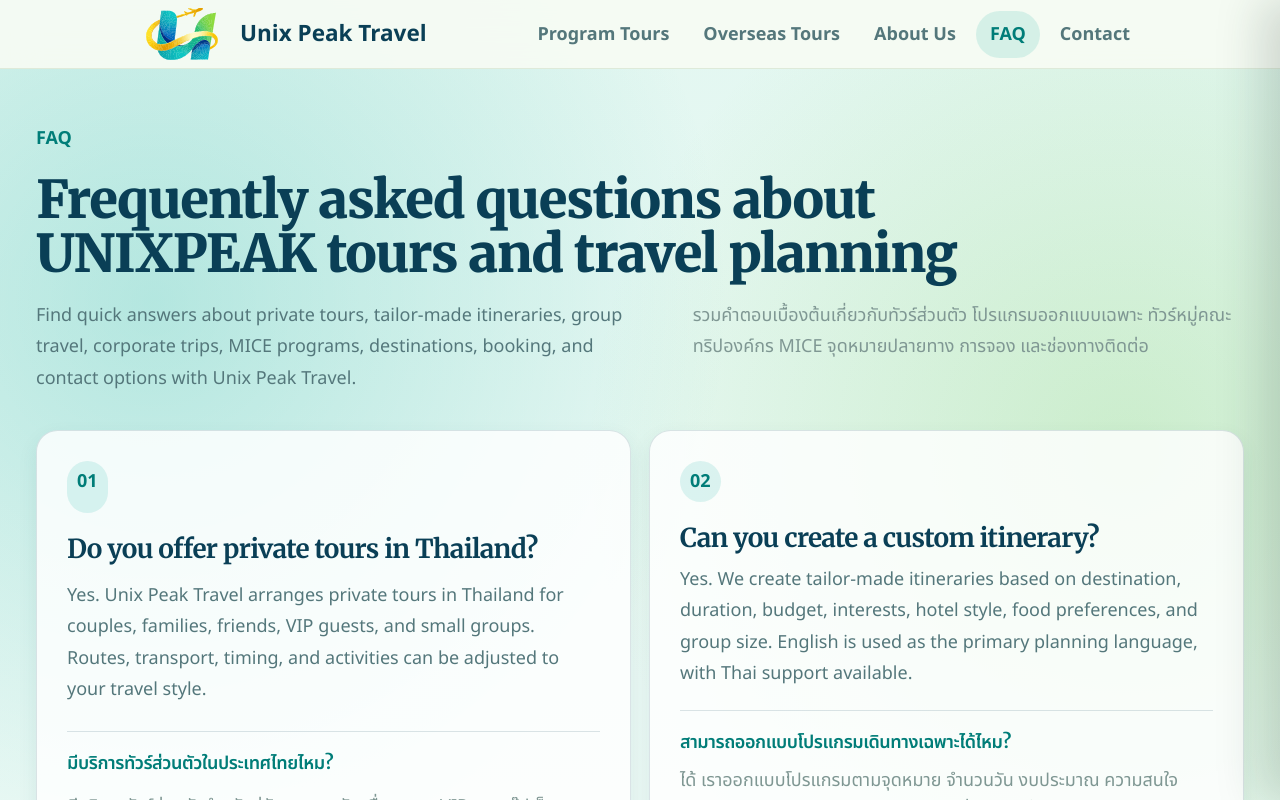
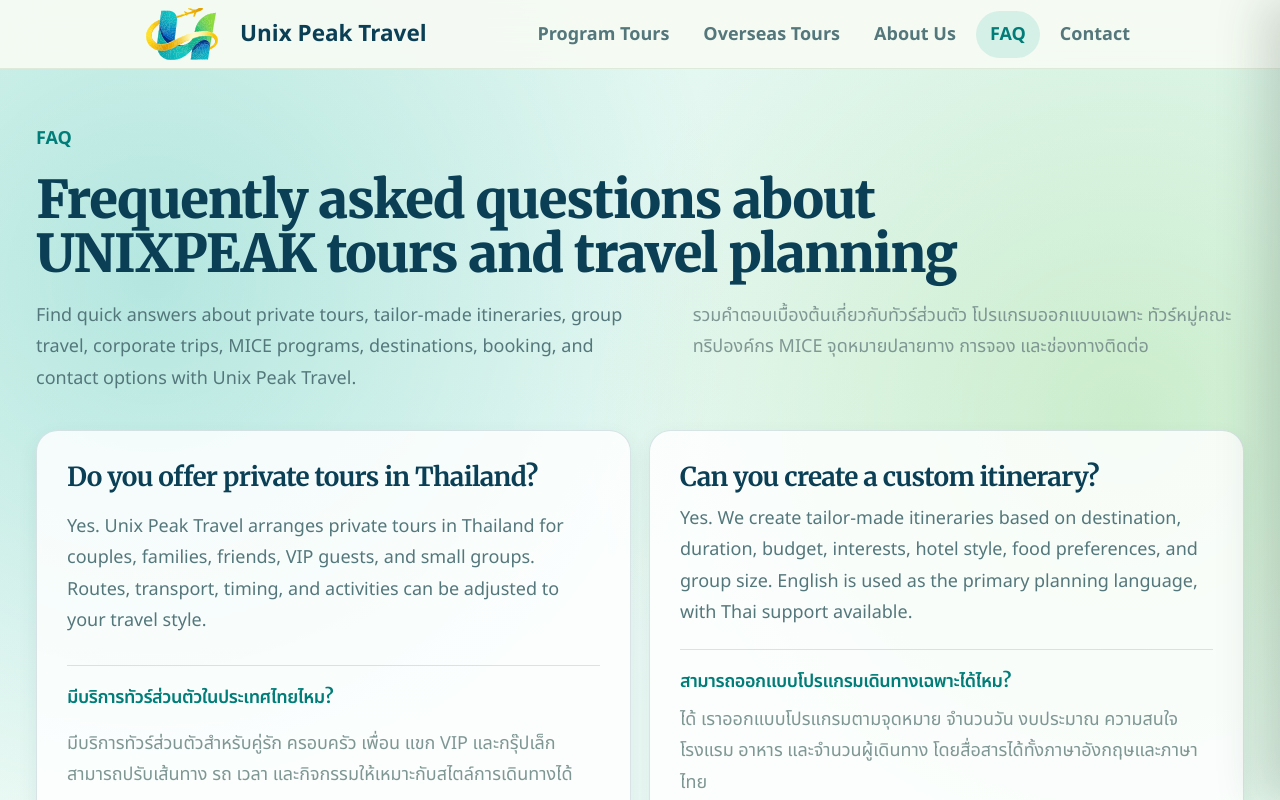
Before and after one commit to unixpeak/unixpeak, a Next.js app: page /faq in a window 1280 px wide. Shown: the top 800 px of the page. Built offline with nearby package versions, Linux system fonts and the light colour scheme.

Commit message:
remove faq numbers

```diff
--- a/src/app/faq/page.module.css
+++ b/src/app/faq/page.module.css
@@ -60,16 +60,6 @@
   background: var(--color-surface);
   box-shadow: var(--shadow-card);
   padding: clamp(22px, 4vw, 30px);
-}
-
-.number {
-  justify-self: start;
-  border-radius: var(--radius-pill);
-  background: var(--color-accent-soft);
-  color: var(--color-accent-strong);
-  font-size: 1rem;
-  font-weight: 850;
-  padding: 7px 10px;
 }
 
 .answerBlock,
--- a/src/app/faq/page.tsx
+++ b/src/app/faq/page.tsx
@@ -39,9 +39,8 @@ export default function FaqPage() {
       </section>
 
       <section className={styles.faqGrid} aria-label="Frequently asked questions">
-        {faqItems.map((item, index) => (
+        {faqItems.map((item) => (
           <article className={styles.faqCard} key={item.question}>
-            <span className={styles.number}>{String(index + 1).padStart(2, "0")}</span>
             <div className={styles.answerBlock}>
               <h2>{item.question}</h2>
               <p>{item.answer}</p>
```
